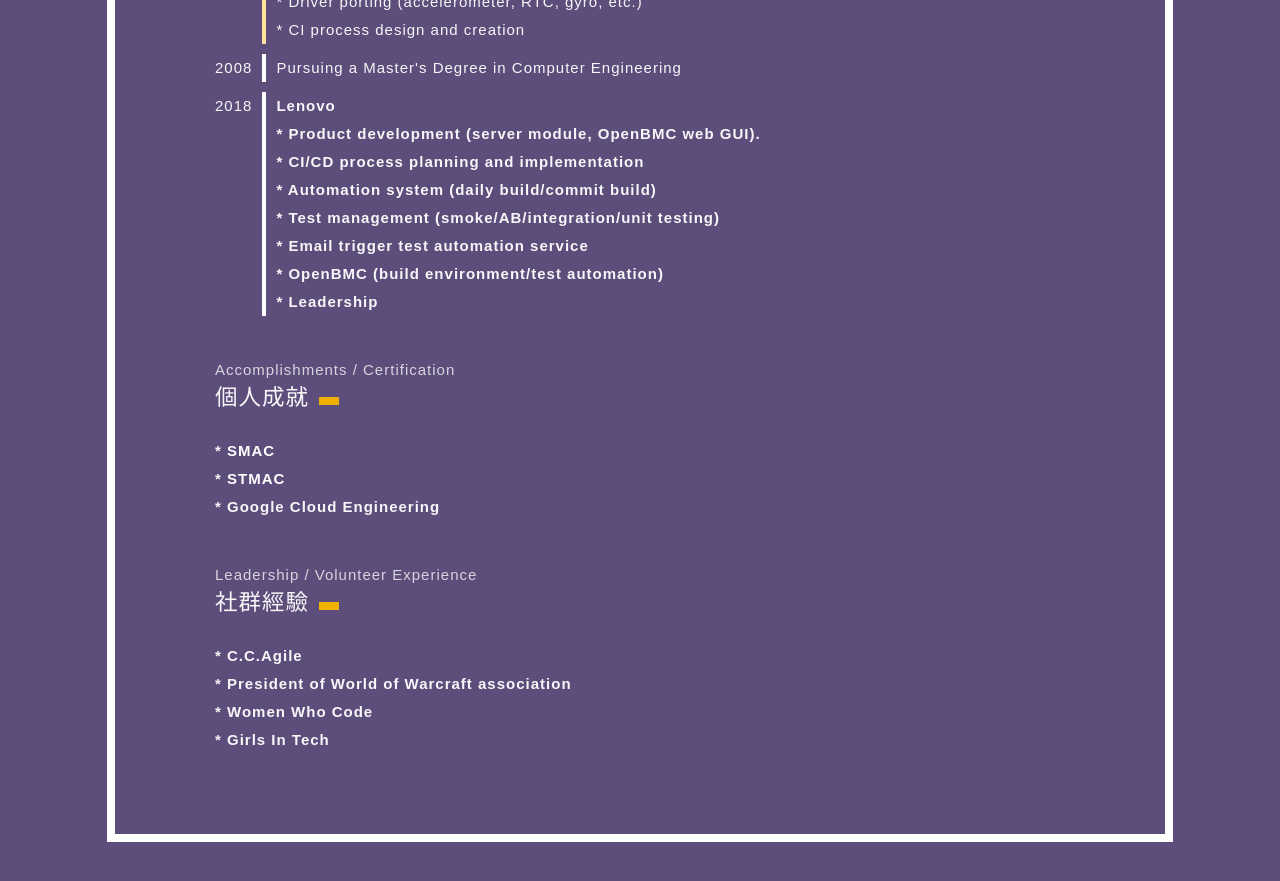
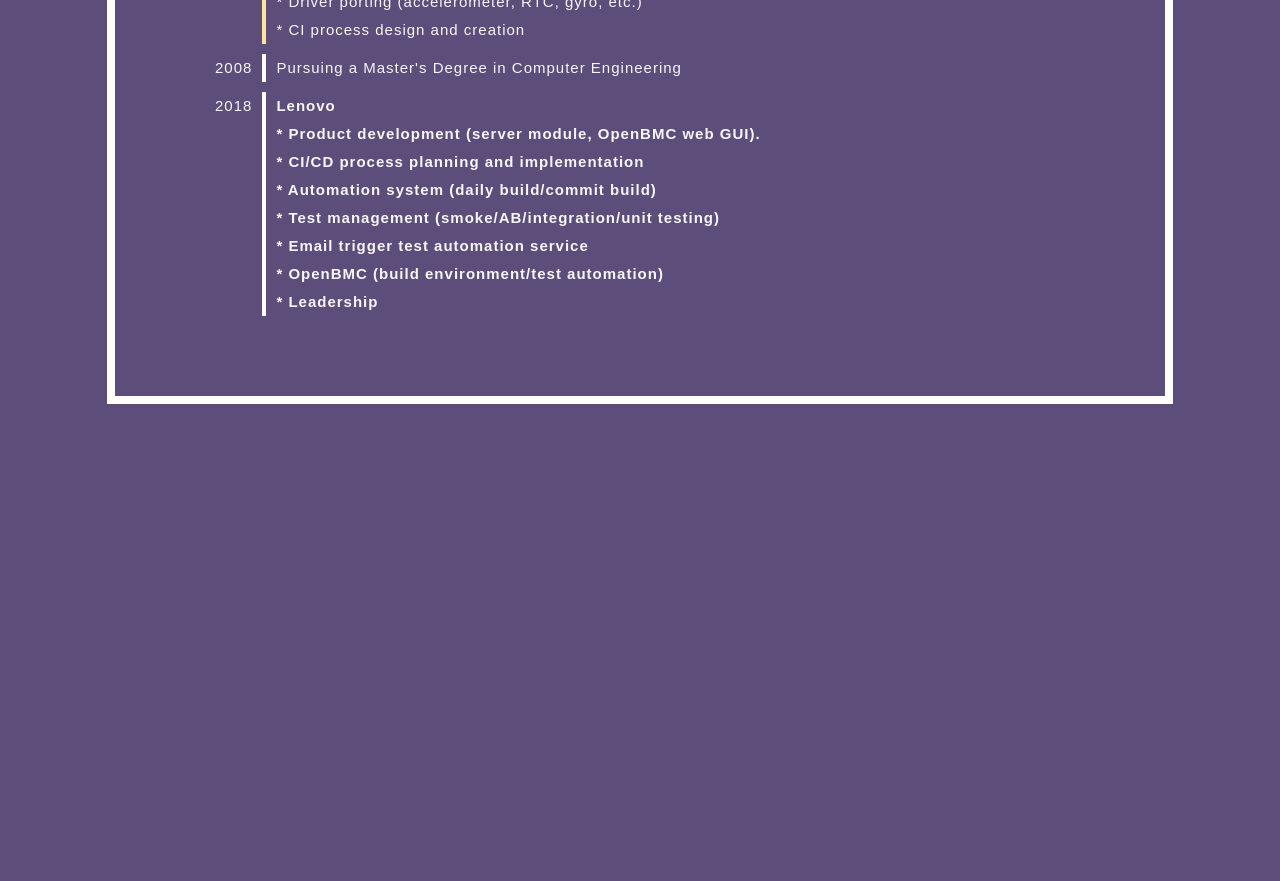
Before and after one commit to gitmaruneko/gitmaruneko.github.io, a Jekyll site: the page personal_detail.html, which Jekyll copies as it is, in a window 1280 px wide and 900 px high, scrolled down 1160 px. Shown: the top 881 px of the window. Built offline with Jekyll 4.4.1, drawn with Linux system fonts in a browser that asks for light colours; after the commit the page ends 1622 px from its top, so only the background shows below that.

```diff
--- a/personal_detail.html
+++ b/personal_detail.html
@@ -73,27 +73,7 @@
           </li>
         </ul>
       </div>
-
-      <div class="block">
-        <h4>Accomplishments / Certification</h4>
-        <h2>個人成就</h2>
-         <ul>
-          <li>* <a href="https://www.scrum-institute.org/certifications/Scrum-Institute.org-SMAC6448ec8dbd-13320532826706.pdf">SMAC</a></li>
-          <li>* <a href="https://www.scrum-institute.org/certifications/Scrum-Institute.org-STMACe4f3903792-02637064332608.pdf">STMAC</a></li>
-          <li>* Google Cloud Engineering</li>
-        </ul>
       </div>
-      <div class="block">
-        <h4>Leadership / Volunteer Experience</h4>
-        <h2>社群經驗</h2>
-         <ul>
-          <li>* C.C.Agile</li>
-          <li>* President of World of Warcraft association</li>
-          <li>* Women Who Code</li>
-          <li>* Girls In Tech</li>
-        </ul>
-      </div>
-    </div>
 </div>
 
 </body>
```
